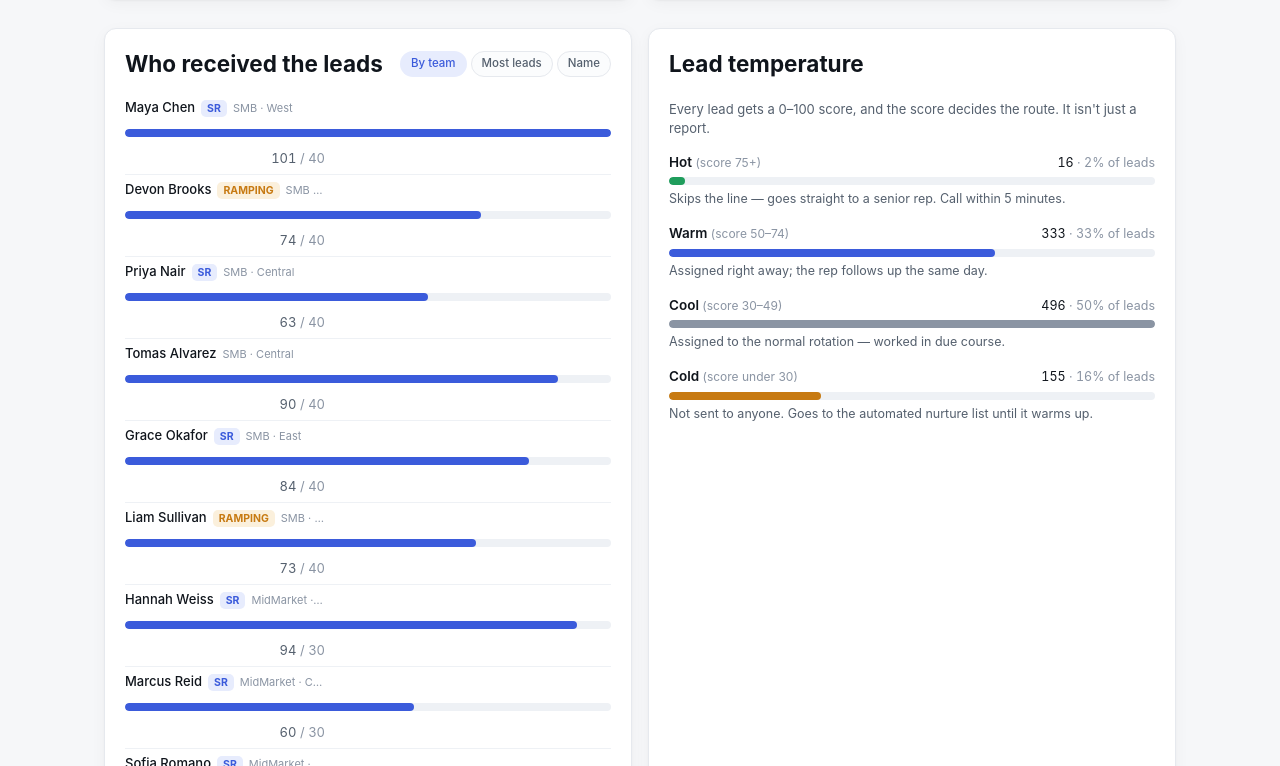
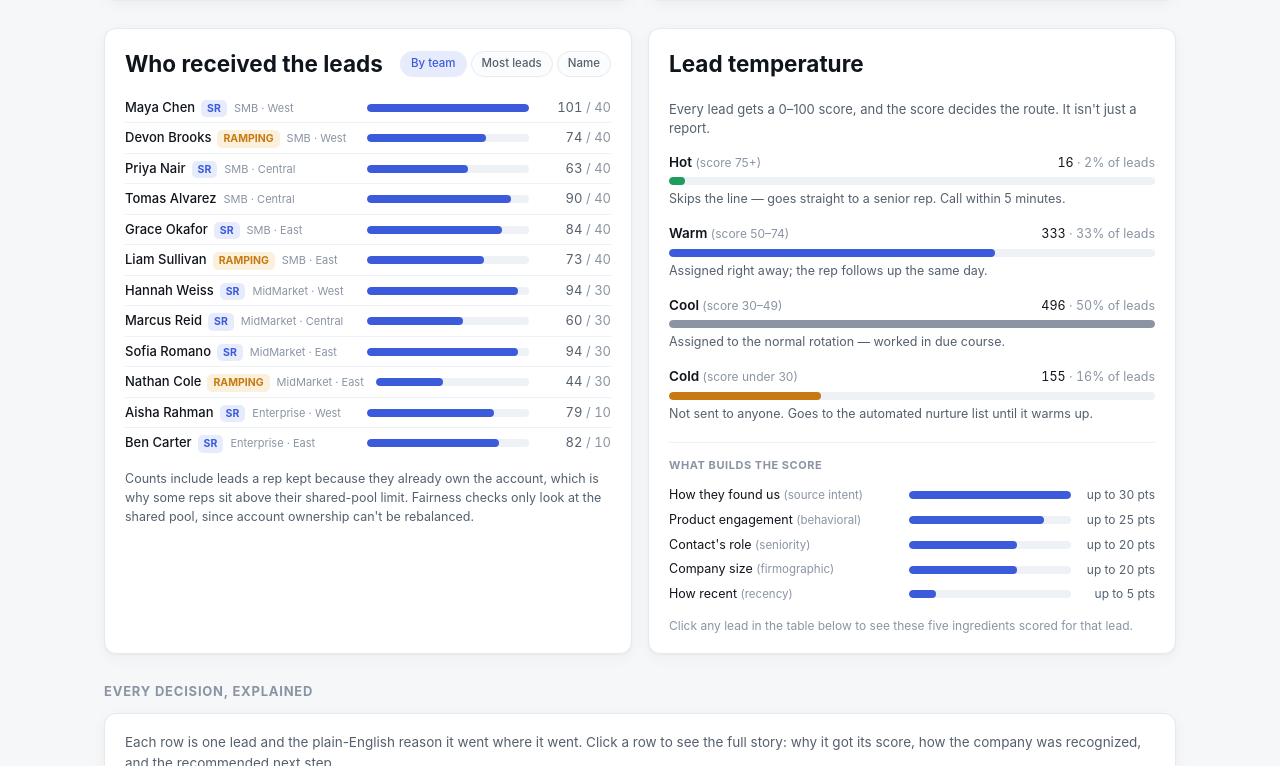
Before and after one commit to FakeJenton/lead-routing-engine, a Next.js app: page / in a window 1280 px wide. Shown: the part 1314-2080 px from the top of the page. Built offline with nearby package versions, Linux system fonts and the light colour scheme.

Commit message:
Fix rep row layout bug, fill temperature card with score ingredients block

```diff
--- a/app/globals.css
+++ b/app/globals.css
@@ -152,7 +152,8 @@ a:hover { text-decoration: underline; }
 .barrow .top { display: flex; justify-content: space-between; font-size: 13.5px; }
 .barrow .name { color: var(--ink); }
 .barrow .count { color: var(--ink-2); font-variant-numeric: tabular-nums; }
-.track { grid-column: 1 / -1; height: 8px; background: var(--track); border-radius: 6px; overflow: hidden; }
+.track { height: 8px; background: var(--track); border-radius: 6px; overflow: hidden; }
+.barrow .track { grid-column: 1 / -1; }
 .fill { height: 100%; border-radius: 6px; background: var(--brand); }
 .fill.good { background: var(--good); }
 .fill.warn { background: var(--warn); }
@@ -160,11 +161,11 @@ a:hover { text-decoration: underline; }
 .fill.mut { background: var(--ink-3); }
 
 /* Rep rows */
-.rep { display: grid; grid-template-columns: 200px 1fr 70px; align-items: center; gap: 12px; padding: 5px 0; border-top: 1px solid var(--line-2); }
+.rep { display: grid; grid-template-columns: minmax(230px, max-content) 1fr 70px; align-items: center; gap: 12px; padding: 5px 0; border-top: 1px solid var(--line-2); }
 .rep:first-child { border-top: 0; }
-.rep .who { display: flex; align-items: baseline; gap: 6px; min-width: 0; }
+.rep .who { display: flex; align-items: baseline; gap: 7px; }
 .rep .who .nm { font-weight: 550; font-size: 13px; white-space: nowrap; }
-.rep .who .mt { font-size: 11px; color: var(--ink-3); white-space: nowrap; overflow: hidden; text-overflow: ellipsis; }
+.rep .who .mt { font-size: 11px; color: var(--ink-3); white-space: nowrap; }
 .rep .load { text-align: right; font-variant-numeric: tabular-nums; font-size: 13px; color: var(--ink-2); }
 .badge { display: inline-block; font-size: 10.5px; font-weight: 650; padding: 1px 6px; border-radius: 5px; margin-left: 6px; vertical-align: middle; }
 .badge.ramp { background: var(--warn-soft); color: var(--warn); }
@@ -279,6 +280,18 @@ table.audit th .arrow { margin-left: 3px; color: var(--brand); font-size: 9px; }
 .temp-count em { font-style: normal; color: var(--ink-3); }
 .temp-meaning { font-size: 12.5px; color: var(--ink-2); }
 
+/* "What builds the score" ingredient list */
+.ingredients { margin-top: 18px; padding-top: 14px; border-top: 1px solid var(--line-2); }
+.ingredients h3 {
+  margin: 0 0 10px; font-size: 11px; text-transform: uppercase;
+  letter-spacing: 0.05em; color: var(--ink-3); font-weight: 650;
+}
+.ing-row { display: grid; grid-template-columns: minmax(150px, 230px) 1fr 74px; gap: 10px; align-items: center; padding: 3px 0; }
+.ing-name { font-size: 12.5px; color: var(--ink); }
+.ing-name em { font-style: normal; color: var(--ink-3); font-size: 11.5px; }
+.ing-pts { font-size: 12px; color: var(--ink-2); text-align: right; font-variant-numeric: tabular-nums; white-space: nowrap; }
+.ing-note { font-size: 12px; color: var(--ink-3); margin: 10px 0 0; }
+
 /* Simulator */
 .sim-grid { display: grid; grid-template-columns: 340px 1fr; gap: 16px; align-items: start; }
 @media (max-width: 900px) { .sim-grid { grid-template-columns: 1fr; } }
@@ -322,7 +335,7 @@ table.audit th .arrow { margin-left: 3px; color: var(--brand); font-size: 9px; }
 .trend-axis { display: flex; justify-content: space-between; font-size: 11px; color: var(--ink-3); margin-top: 6px; }
 .trend-insight { font-size: 13px; color: var(--ink-2); margin: 12px 0 0; }
 .bd { display: flex; flex-direction: column; gap: 10px; }
-.bd-row { display: grid; grid-template-columns: minmax(190px, 240px) 1fr 64px; gap: 10px; align-items: center; }
+.bd-row { display: grid; grid-template-columns: minmax(140px, 46%) 1fr 60px; gap: 10px; align-items: center; }
 @media (max-width: 600px) { .bd-row { grid-template-columns: 1fr 64px; } .bd-row .track { grid-column: 1; } }
 .bd-label { display: flex; flex-direction: column; gap: 1px; min-width: 0; }
 .bd-name { font-size: 11.5px; color: var(--ink-3); }
--- a/app/page.tsx
+++ b/app/page.tsx
@@ -2,7 +2,7 @@
 
 import { useState } from "react";
 import AuditExplorer from "@/components/AuditExplorer";
-import { bandWord, fmtMinutes, methodLabel, pct, ruleLabel, snapshot } from "@/lib/snapshot";
+import { bandWord, fmtMinutes, methodLabel, pct, ruleLabel, snapshot, SIGNALS } from "@/lib/snapshot";
 
 const s = snapshot.summary;
 
@@ -342,6 +342,24 @@ export default function Dashboard() {
                 );
               })}
             </div>
+            <div className="ingredients">
+              <h3>What builds the score</h3>
+              {SIGNALS.map((sig) => (
+                <div className="ing-row" key={sig.key}>
+                  <span className="ing-name">
+                    {sig.label} <em>({sig.tech})</em>
+                  </span>
+                  <div className="track">
+                    <div className="fill" style={{ width: `${(sig.max / 30) * 100}%` }} />
+                  </div>
+                  <span className="ing-pts">up to {sig.max} pts</span>
+                </div>
+              ))}
+              <p className="ing-note">
+                Click any lead in the table below to see these five ingredients
+                scored for that lead.
+              </p>
+            </div>
           </div>
         </div>
       </div>
```
